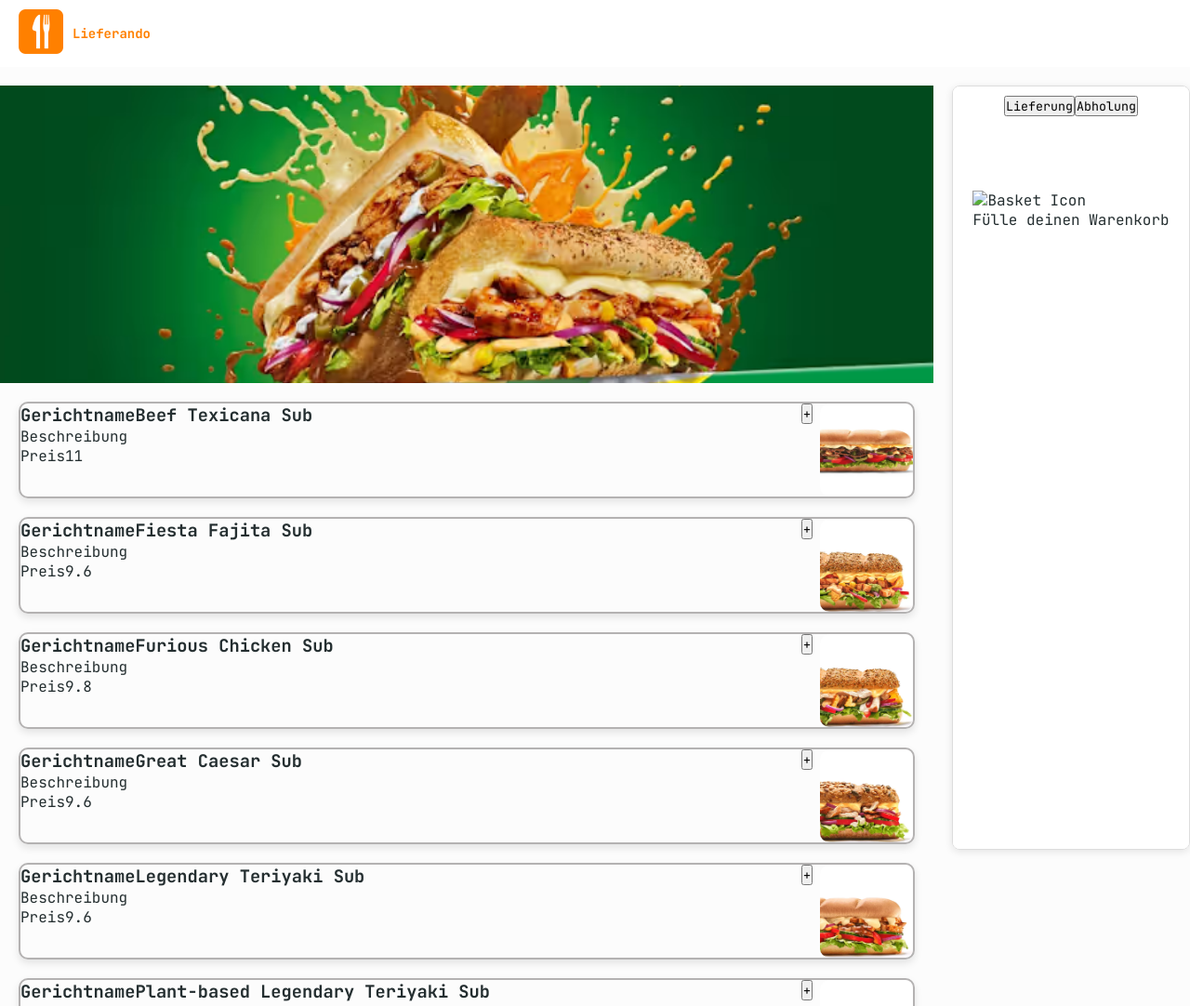
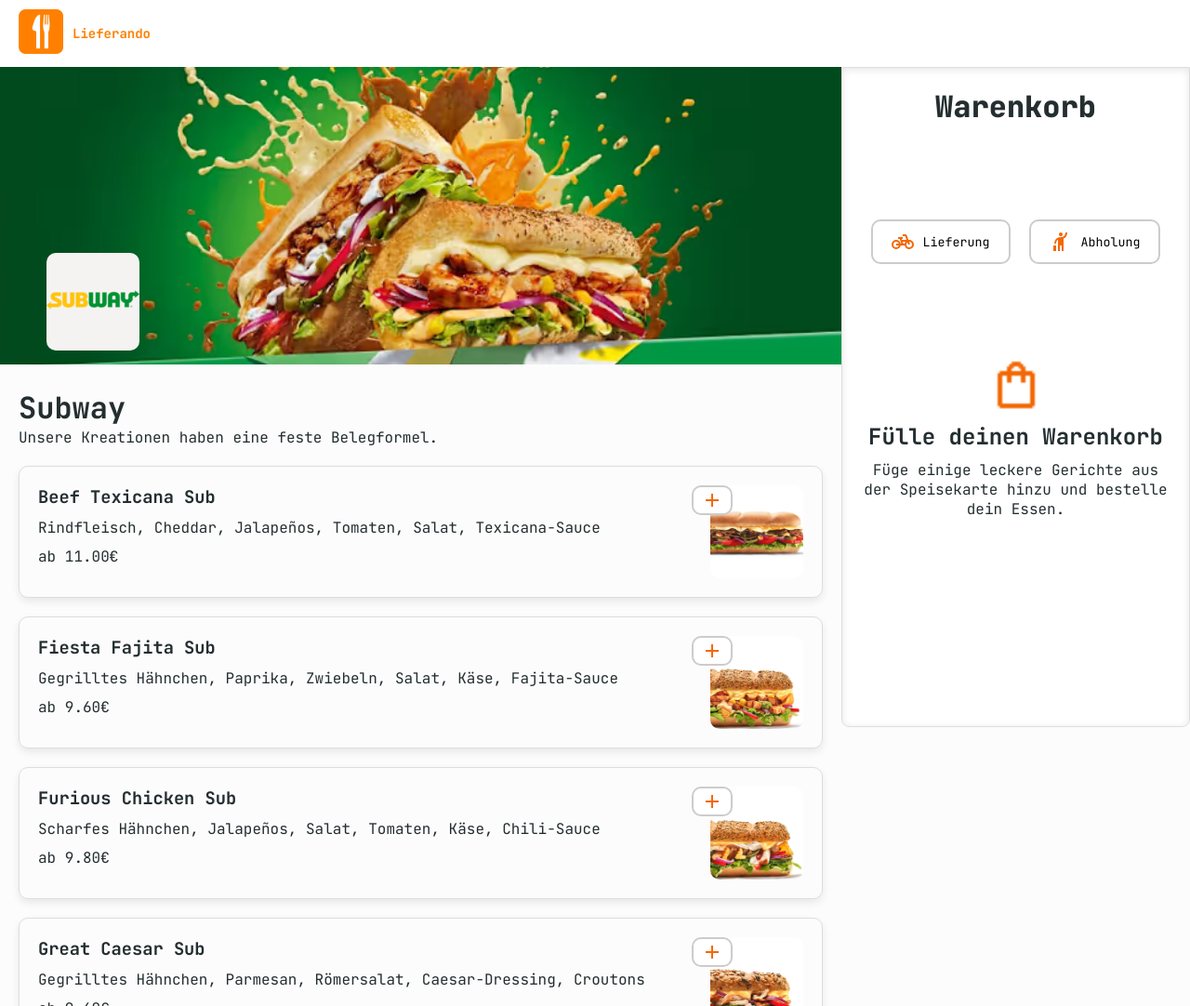
Before and after one commit to adminhype/bestell_app, a plain HTML site: page index.html in a window 1280 px wide. Shown: the top 1082 px of the page at 93% size. Drawn offline with Linux system fonts and the light colour scheme.

Commit message:
commit update hero section

```diff
--- a/index.html
+++ b/index.html
@@ -21,38 +21,62 @@
     <body onload="init()">
         <header>
             <div class="header-container">
-                <div>
+                <a href="#">
                     <img
                         class="header-logo"
                         src="/assets/img/icons/Favicon/android-chrome-192x192.png"
                         alt=""
                     />
-                </div>
-                <div class="header-title">Lieferando</div>
+                </a>
+                <a href="#" class="header-title">Lieferando</a>
             </div>
         </header>
+
         <div class="page-content">
             <div id="main-content">
                 <section id="hero-section"></section>
+                <div class="menu-title">
+                    <div class="hero-title">Subway</div>
+                    <p>Unsere Kreationen haben eine feste Belegformel.</p>
+                </div>
                 <section id="dish-section"></section>
+                <section id="impressum-container">
+                    <div>
+                        <img src="./assets/img/icons/company-svg.svg" alt="" />
+                        Impressum Angaben gemäß § 5 TMG: <br />
+                        <br />
+                    </div>
+                    Fanatsie <br />Königstr. 1 <br />
+                    Australien <br />
+                    Vertreten durch: Max Musterman <br />
+                    Kontakt: fantasio<br />
+                    Telefon: 112 <br />
+                    E-Mail: fanatsy@fanatsy.de <br />
+                    <br />
+                    Umsatzsteuer-ID: Fantasie <br />
+                    Aufsichtsbehörde: Fantasie <br />
+                    Verantwortlich für den Inhalt nach § 55 Abs. 2 RStV:
+                    Fanatsie (Anschrift wie oben)
+                </section>
             </div>
 
             <aside id="cart-section"></aside>
             <div id="order-success"></div>
         </div>
-        <section id="impressum-section">
-            Impressum Angaben gemäß § 5 TMG: <br />
-            Fanatsie <br />Königstr. 1 <br />Australien <br />Vertreten durch:
-            Max Musterman <br />
-            Kontakt: fantasio<br />
-            Telefon: 112 <br />
-            E-Mail: fanatsy@fanatsy.de <br />
-            Umsatzsteuer-ID: Fantasie <br />
-            Aufsichtsbehörde: Fantasie <br />Verantwortlich für den Inhalt nach
-            § 55 Abs. 2 RStV: Fanatsie (Anschrift wie oben)
-        </section>
 
-        <footer></footer>
+        <footer>
+            <div class="footer-container">
+                <a href="">Jobs</a>
+                <a href="">AGB</a>
+                <a href="">Datenschutzerklärung</a>
+                <a href="">Impressum</a>
+                <a href="">Verwendung von Cookies</a>
+                <a href="">Barrierefreiheit</a>
+                <a href="">Bug Bounty</a>
+                <a href="">Ethik-Hotline</a>
+            </div>
+            <div class="copy-right">©fantasie bestell-app</div>
+        </footer>
         <script src="./scripts/db.js"></script>
         <script src="./scripts/templates.js"></script>
         <script src="script.js"></script>
--- a/script.js
+++ b/script.js
@@ -9,9 +9,7 @@
 }
 function createHeroSection() {
     const heroImg = document.getElementById('hero-section');
-    heroImg.innerHTML = `<div class="restaurant-header-img"><img src="./assets/img/baguette-background.png" alt="" /></div>
-    `;
-    return
+    heroImg.innerHTML = renderHeroSection();
 }
 function renderDishes() {
     const dishSection = document.getElementById('dish-section');
--- a/scripts/db.js
+++ b/scripts/db.js
@@ -3,7 +3,7 @@
         "id": "beef-texicana-sub",
         "name": "Beef Texicana Sub",
         "price": 11.00,
-        "description": "",
+        "description": "Rindfleisch, Cheddar, Jalapeños, Tomaten, Salat, Texicana-Sauce",
         "amount": 0,
         "src": "assets/img/Beef Texicana Sub.png"
     },
@@ -11,7 +11,7 @@
         "id": "fiesta-fajita-sub",
         "name": "Fiesta Fajita Sub",
         "price": 9.60,
-        "description": "",
+        "description": "Gegrilltes Hähnchen, Paprika, Zwiebeln, Salat, Käse, Fajita-Sauce",
         "amount": 0,
         "src": "assets/img/Fiesta Fajita Sub.png"
     },
@@ -19,7 +19,7 @@
         "id": "furious-chicken-sub",
         "name": "Furious Chicken Sub",
         "price": 9.80,
-        "description": "",
+        "description": "Scharfes Hähnchen, Jalapeños, Salat, Tomaten, Käse, Chili-Sauce",
         "amount": 0,
         "src": "assets/img/Furious Chicken Sub.png"
     },
@@ -27,7 +27,7 @@
         "id": "great-caesar-sub",
         "name": "Great Caesar Sub",
         "price": 9.60,
-        "description": "",
+        "description": "Gegrilltes Hähnchen, Parmesan, Römersalat, Caesar-Dressing, Croutons",
         "amount": 0,
         "src": "assets/img/Great Caesar Sub.png"
     },
@@ -35,7 +35,7 @@
         "id": "legendary-teriyaki-sub",
         "name": "Legendary Teriyaki Sub",
         "price": 9.60,
-        "description": "",
+        "description": "Teriyaki-Hähnchen, Gurken, Salat, Zwiebeln, süße Teriyaki-Sauce",
         "amount": 0,
         "src": "assets/img/Legendary Teriyaki Sub.png"
     },
@@ -43,7 +43,7 @@
         "id": "plant-based-legendary-teriyaki-sub",
         "name": "Plant-based Legendary Teriyaki Sub",
         "price": 10.40,
-        "description": "",
+        "description": "Pflanzliches Teriyaki, Gurken, Salat, Zwiebeln, vegane Teriyaki-Sauce",
         "amount": 0,
         "src": "assets/img/Plant-based Legendary Teriyaki Sub.png"
     },
@@ -51,7 +51,7 @@
         "id": "rotisserie-style-chicken-sub",
         "name": "Rotisserie-Style Chicken Sub",
         "price": 9.80,
-        "description": "",
+        "description": "Geröstetes Hähnchen, Salat, Tomaten, Zwiebeln, Ranch-Dressing",
         "amount": 0,
         "src": "assets/img/Rotisserie-Style Chicken Sub.png"
     },
@@ -59,7 +59,7 @@
         "id": "taco-beef-fiesta-sub",
         "name": "Taco Beef Fiesta Sub",
         "price": 10.00,
-        "description": "",
+        "description": "Taco-Rindfleisch, Cheddar, Salat, Salsa, rote Zwiebeln",
         "amount": 0,
         "src": "assets/img/Taco Beef Fiesta Sub.png"
     },
@@ -67,7 +67,7 @@
         "id": "tasty-tandoori-sub",
         "name": "Tasty Tandoori Sub",
         "price": 9.90,
-        "description": "",
+        "description": "Tandoori-Hähnchen, Gurken, Tomaten, rote Zwiebeln, Joghurtsauce",
         "amount": 0,
         "src": "assets/img/Tasty Tandoori Sub.png"
     },
@@ -75,8 +75,8 @@
         "id": "the-bbq-master-sub",
         "name": "The BBQ Master Sub",
         "price": 10.10,
-        "description": "",
+        "description": "BBQ-Rindfleisch, Käse, rote Zwiebeln, Salat, BBQ-Sauce",
         "amount": 0,
         "src": "assets/img/The BBQ Master Sub.png"
     }
-]
+];
--- a/scripts/templates.js
+++ b/scripts/templates.js
@@ -1,30 +1,50 @@
+function renderHeroSection() {
+    return `
+    <div class="image-container">
+        <div class="restaurant-header-img">
+        <img src="./assets/img/baguette-background.png" alt="" />
+        </div>
+        <div class="restaurant-header-icon">
+            <img src="./assets/img/baguette-logo.png">
+        </div>
+    </div>
+    `;
+}
+
 function dishTemplate(dish) {
     return `
-
-    <div class="dishCart">
-        <div class="dishInfo">
-            <h3>Gerichtname${dish.name}</h3>
-            <p>Beschreibung${dish.description}</p>
-            <p>Preis${dish.price}</p>
+    <div class="dish-cart" onclick="addToCart('${dish.id}')">
+        <div class="dish-info">
+            <h3> ${dish.name}</h3>
+            <p>${dish.description}</p>
+            <p>ab ${dish.price.toFixed(2)}€</p>
             </div>
             <div class="dishContainer">
             <img class="dishImg"src="${dish.src}" />
-            <button onclick="addToCart('${dish.id}')">+</button>
+            <button id="addCartBtn" onclick="addToCart('${dish.id}')">
+            <img src="assets/img/icons/+icon.svg" alt="Warenkorb" class="icon">
+            </button>
             </div>
-
     </div>`
 }
 function renderCartHeaderContent() {
     return `
         <h2 class="cartBasket">Warenkorb</h2>
-        <div class="switchContainer">
-            <button onclick="selectMode('delivery')">
-            <img>Lieferung</button>
-            <button onclick="selectMode('pickup')">Abholung</button>
+            <div class="switchContainer">
+            <button id="deliveryBtn" onclick="selectMode('delivery')">
+                <img src="assets/img/icons/bike.svg" alt="Lieferung Icon" class="icon">
+                Lieferung
+            </button>
+
+            <button id="pickupBtn" onclick="selectMode('pickup')">
+                <img src="assets/img/icons/pickup.svg" alt="Abholung Icon" class="icon">
+                Abholung
+            </button>
             </div>
         <div id="empty-cart" class="empty-cart">
-            <img src="./assets/img/icons/basket-icon.svg" alt="Basket Icon">
-            <p>Fülle deinen Warenkorb</p>
+            <img src="./assets/img/icons/buy-cart.png" alt="Basket Icon">
+            <h2>Fülle deinen Warenkorb</h2>
+            <p>Füge einige leckere Gerichte aus der Speisekarte hinzu und bestelle dein Essen.
             </div>
     `;
 }
--- a/style.css
+++ b/style.css
@@ -4,7 +4,7 @@
     justify-content: start;
     background-color: #ffffff;
     height: 72px;
-    box-shadow: 0px 0px 10px 0px rgba(0, 0, 0, 0.397);
+    box-shadow: 0px 2px 8px 0px rgba(24, 23, 23, 0);
     padding: 20px;
 }
 .header-logo {
@@ -27,7 +27,6 @@
 }
 /* responsiv hero img verbessern  */
 .restaurant-header-img img {
-    display: block;
     width: 100%;
     height: 40vh;
     aspect-ratio: 1 / 1;
@@ -39,3 +38,34 @@
         padding: 40px;
     }
 }
+.restaurant-header-icon {
+    position: absolute;
+    bottom: 20px;
+    left: 50px;
+    background-color: #f5f3f1;
+    border-radius: 10px;
+}
+#impressum-container {
+    margin: 64px 0px 64px 20px;
+    display: flex;
+    flex-direction: column;
+    align-items: start;
+}
+.footer-container {
+    height: 112px;
+    display: flex;
+    justify-content: center;
+    align-items: center;
+    gap: 20px;
+}
+a {
+    color: #242e30;
+}
+a:hover {
+    text-decoration: underline;
+}
+.copy-right {
+    display: flex;
+    justify-content: center;
+    margin: 20px;
+}
--- a/styles/assets.css
+++ b/styles/assets.css
@@ -0,0 +1,12 @@
+button {
+    background-color: white;
+    border: 2px solid #ccc;
+    border-radius: 10px;
+    cursor: pointer;
+    transition: all 0.3s ease;
+    padding: 10px 20px;
+    gap: 10px;
+}
+button:hover {
+    background-color: rgba(0, 0, 0, 0.007);
+}
--- a/styles/basket.css
+++ b/styles/basket.css
@@ -1,28 +1,89 @@
 #cart-section {
     position: sticky;
-    top: 20px;
+    top: 0px;
     align-self: flex-start;
     height: calc(100vh - 90px); /* ganze Höhe des Bildschirms minus Header */
-    width: 20%;
+    width: 375px;
     background-color: #ffffff;
-    margin-left: 20px;
     border: 1px solid #ddd;
-    border-radius: 8px;
-    box-shadow: 0px 2px 8px rgba(0, 0, 0, 0.1);
+    border-radius: 0 0 8px 8px;
+    box-shadow: inset 0px 2px 8px rgba(0, 0, 0, 0.1);
     padding: 20px;
     overflow-y: auto; /* scrollen, wenn Inhalt zu groß */
     display: flex;
-    justify-content: center;
+    justify-content: start;
     flex-direction: column;
     align-items: center;
-    padding-bottom: 800px;
     gap: 80px;
 }
 .cartBasket {
     font-weight: 900;
     font-size: 32px;
 }
+button {
+    background-color: white;
+    border: 2px solid #ccc;
+    border-radius: 10px;
+    cursor: pointer;
+    transition: all 0.3s ease;
+    gap: 10px;
+}
+button:hover {
+    background-color: rgba(0, 0, 0, 0.007);
+}
 .switchContainer {
     display: flex;
-    justify-content: space-around;
+    justify-content: center;
+    gap: 20px;
+    margin: 20px 0;
+    background-color: #ffffff;
+    border-radius: 10px;
+    button {
+        background-color: white;
+        border: 2px solid #ccc;
+        border-radius: 10px;
+        cursor: pointer;
+        transition: all 0.3s ease;
+        padding: 10px 20px;
+        gap: 10px;
+    }
+    button.active {
+        background-color: black;
+        color: white;
+        border-color: black;
+    }
+    button:hover {
+        background-color: #f5f5f5;
+    }
 }
+#deliveryBtn {
+    display: flex;
+    align-items: center;
+}
+#pickupBtn {
+    display: flex;
+    align-items: center;
+}
+
+.buttonContent {
+    display: flex;
+    align-items: center;
+    gap: 10px;
+}
+
+.icon {
+    width: 24px;
+    height: 24px;
+}
+.empty-cart {
+    display: flex;
+    justify-content: center;
+    flex-direction: column;
+    align-items: center;
+    text-align: center;
+    gap: 10px;
+    img {
+        width: 60px;
+        height: 60px;
+    }
+}
--- a/styles/menu.css
+++ b/styles/menu.css
@@ -1,34 +1,36 @@
 .page-content {
     display: flex;
     align-items: flex-start;
-    padding-top: 20px;
     background-color: #fcfcfc;
 }
 
 #main-content {
     flex: 2;
 }
-.dishCart {
+.dish-cart {
     display: flex;
     justify-content: space-between;
     cursor: pointer;
     border: 2px solid #b4b2b2;
     border-radius: 10px;
     margin: 20px;
-    box-shadow: 0 4px 8px rgba(0, 0, 0, 0.1);
+    border: 1px solid #ddd;
+    box-shadow: 0 4px 8px rgba(0, 0, 0, 0.082);
     transition: all 0.3s ease;
+    padding: 20px;
+}
+.dish-info {
+    display: flex;
+    flex-direction: column;
+    gap: 10px;
 }
 .dishImg {
     border-radius: 10px;
 }
-.dishCart:hover {
+.dish-cart:hover {
     box-shadow: 0 6px 12px rgba(0, 0, 0, 0.3);
     background-color: #f0f0f0;
 }
-.dishCard:hover {
-    background-color: rgba(0, 0, 0, 0.075);
-}
-
 .dishContainer {
     height: 100px;
     width: 120px;
@@ -41,7 +43,18 @@
         height: 100px;
         object-fit: cover;
     }
+    #addCartBtn {
+        display: flex;
+        justify-content: center;
+        align-items: center;
+        width: 32px;
+        height: 32px;
+    }
 }
-/* #dish-section {
-
-} */
+.menu-title {
+    margin: 20px;
+    .hero-title {
+        font-size: 32px;
+        font-weight: bold;
+    }
+}
```
Also changed, not shown: assets/img/icons/arrow right.svg (renamed from assets/img/icons/Favicon/arrow right.svg), assets/img/icons/bike.svg (renamed from assets/img/icons/Favicon/bike.svg), assets/img/icons/buy-cart.png (added), assets/img/icons/company-svg.svg (added), assets/img/icons/pay-icon.png (added), assets/img/icons/pickup.svg (renamed from assets/img/icons/Favicon/pickup.svg), 1 other file.
